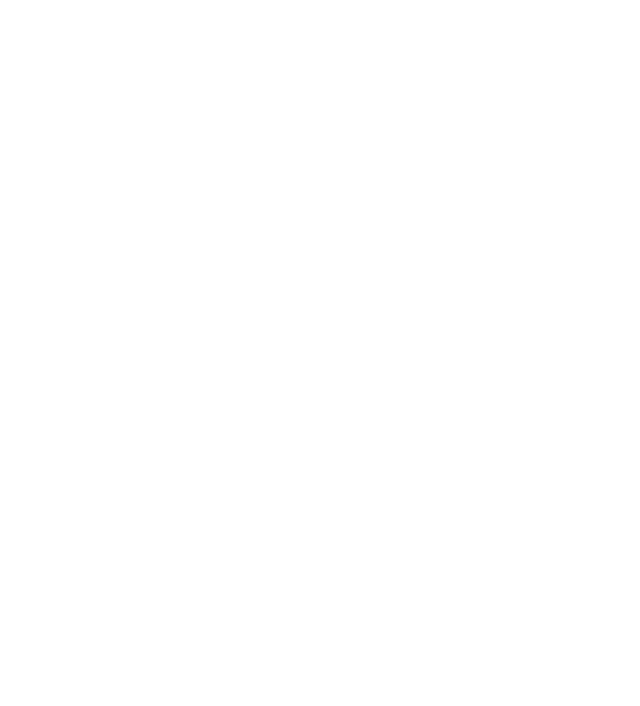
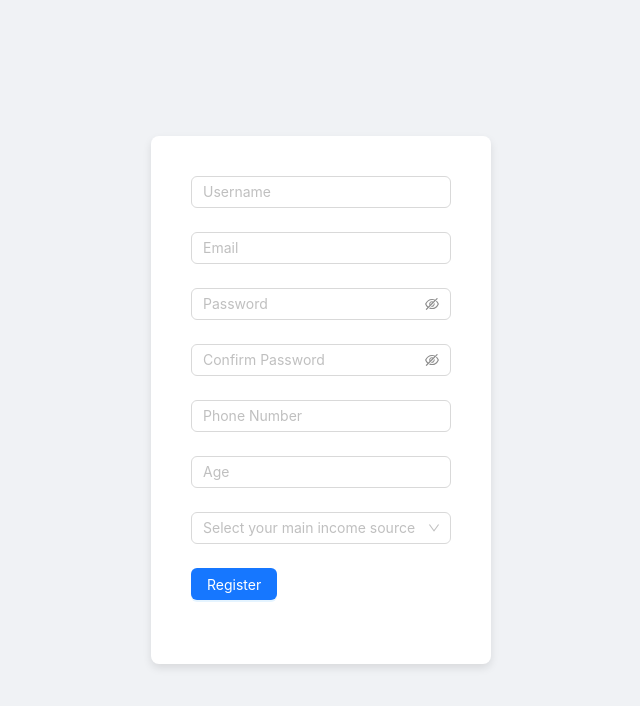
Before and after one commit to AhmedAlqarniGitHub/finvis, a React (Create React App) app: page /register in a window 1280 px wide. Before the commit this address had no page. Shown: the top 706 px of the page, without its empty margins (319-959 px from the left). Built offline with nearby package versions, Linux system fonts and the light colour scheme.

Commit message:
registartion added

```diff
--- a/src/App.js
+++ b/src/App.js
@@ -2,6 +2,7 @@
 import { BrowserRouter as Router, Route, Routes, Navigate } from 'react-router-dom';
 import Dashboard from './components/Dashboard';
 import Login from './components/login';
+import Register from './components/register';
 import './App.css';
 
 function App() {
@@ -9,6 +10,7 @@
     <Router>
       <Routes>
         <Route path="/login" element={<Login />} />
+        <Route path="/register" element={<Register />} />
         <Route path="/dashboard" element={<Dashboard />} />
         <Route path="/" element={<Navigate replace to="/login" />} />
       </Routes>
--- /dev/null
+++ b/src/components/register.js
@@ -0,0 +1,104 @@
+import React from 'react';
+import { Form, Input, Button, Select } from 'antd';
+import { useNavigate } from 'react-router-dom';
+
+const { Option } = Select;
+
+const Register = () => {
+    const navigate = useNavigate();
+
+    const onFinish = (values) => {
+        console.log('Received values of form: ', values);
+        navigate('/login'); // Redirect to login after successful registration
+    };
+
+    return (
+        <div className="register-container">
+            <div className="register-form">
+                <Form
+                    name="register"
+                    onFinish={onFinish}
+                    scrollToFirstError
+                >
+                    <Form.Item
+                        name="username"
+                        rules={[{ required: true, message: 'Please input your Username!' }]}
+                    >
+                        <Input placeholder="Username" />
+                    </Form.Item>
+
+                    <Form.Item
+                        name="email"
+                        rules={[
+                            { type: 'email', message: 'The input is not valid E-mail!' },
+                            { required: true, message: 'Please input your E-mail!' }
+                        ]}
+                    >
+                        <Input placeholder="Email" />
+                    </Form.Item>
+
+                    <Form.Item
+                        name="password"
+                        rules={[{ required: true, message: 'Please input your Password!' }]}
+                        hasFeedback
+                    >
+                        <Input.Password placeholder="Password" />
+                    </Form.Item>
+
+                    <Form.Item
+                        name="confirm"
+                        dependencies={['password']}
+                        hasFeedback
+                        rules={[
+                            { required: true, message: 'Please confirm your password!' },
+                            ({ getFieldValue }) => ({
+                                validator(_, value) {
+                                    if (!value || getFieldValue('password') === value) {
+                                        return Promise.resolve();
+                                    }
+                                    return Promise.reject(new Error('The two passwords that you entered do not match!'));
+                                },
+                            }),
+                        ]}
+                    >
+                        <Input.Password placeholder="Confirm Password" />
+                    </Form.Item>
+
+                    <Form.Item
+                        name="phone"
+                        rules={[{ required: true, message: 'Please input your phone number!' }]}
+                    >
+                        <Input style={{ width: '100%' }} placeholder="Phone Number" />
+                    </Form.Item>
+
+                    <Form.Item
+                        name="age"
+                        rules={[{ required: true, message: 'Please input your age!' }]}
+                    >
+                        <Input type="number" placeholder="Age" />
+                    </Form.Item>
+
+                    <Form.Item
+                        name="incomeSource"
+                        rules={[{ required: true, message: 'Please select your main income source!' }]}
+                    >
+                        <Select placeholder="Select your main income source">
+                            <Option value="employment">Employment</Option>
+                            <Option value="business">Business</Option>
+                            <Option value="investments">Investments</Option>
+                            <Option value="other">Other</Option>
+                        </Select>
+                    </Form.Item>
+
+                    <Form.Item>
+                        <Button type="primary" htmlType="submit">
+                            Register
+                        </Button>
+                    </Form.Item>
+                </Form>
+            </div>
+        </div>
+    );
+};
+
+export default Register;
--- a/src/components/style.css
+++ b/src/components/style.css
@@ -76,4 +76,20 @@
     width: 100%;
 }
 
-/* Additional styles for antd components can be added here if needed */
+
+.register-container {
+    display: flex;
+    justify-content: center;
+    align-items: center;
+    height: 100vh;
+    background-color: #f0f2f5;
+}
+
+.register-form {
+    max-width: 400px;
+    margin: 0 auto;
+    padding: 40px;
+    background-color: #fff;
+    border-radius: 8px;
+    box-shadow: 0 4px 8px rgba(0, 0, 0, 0.1);
+}
```
